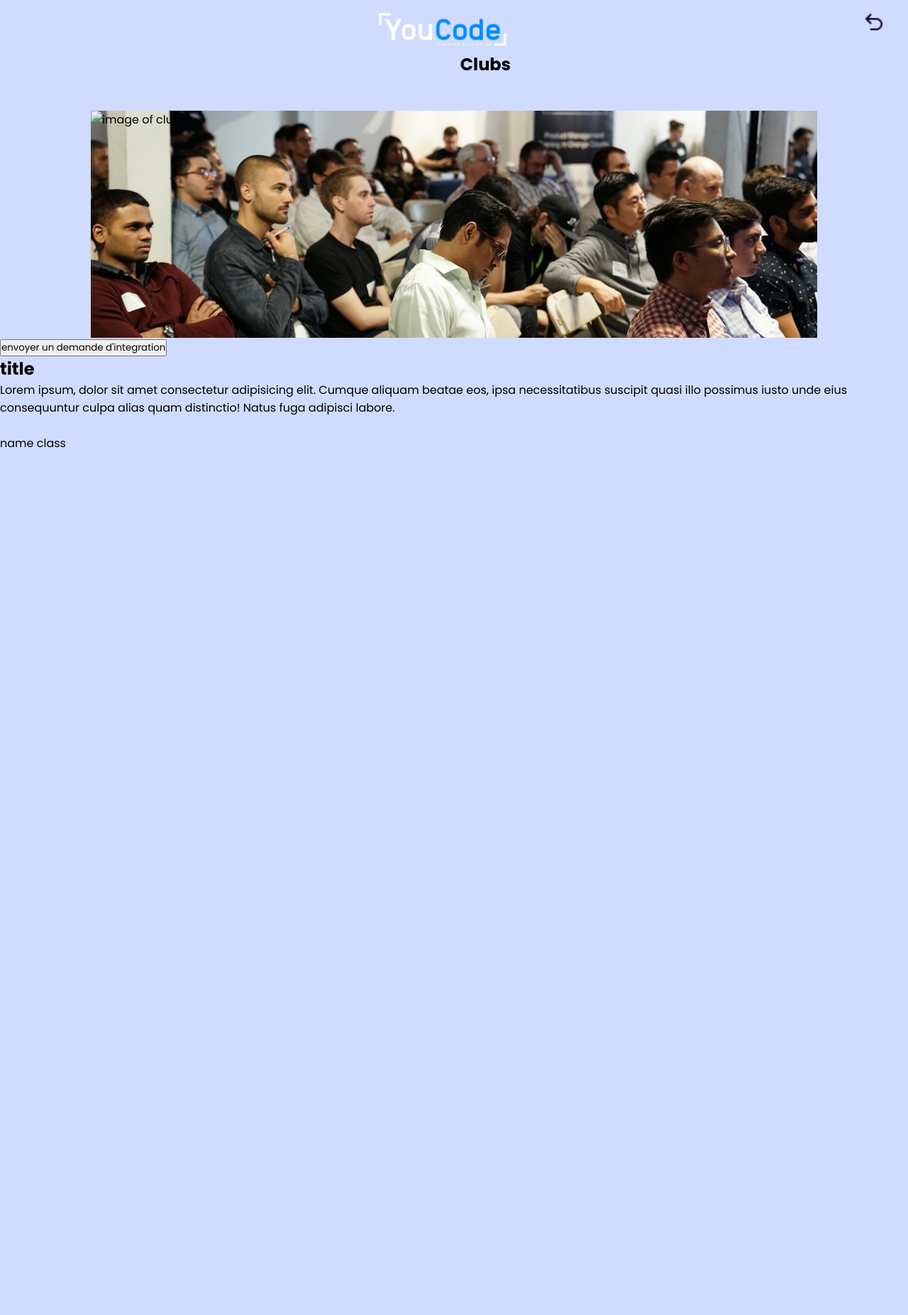
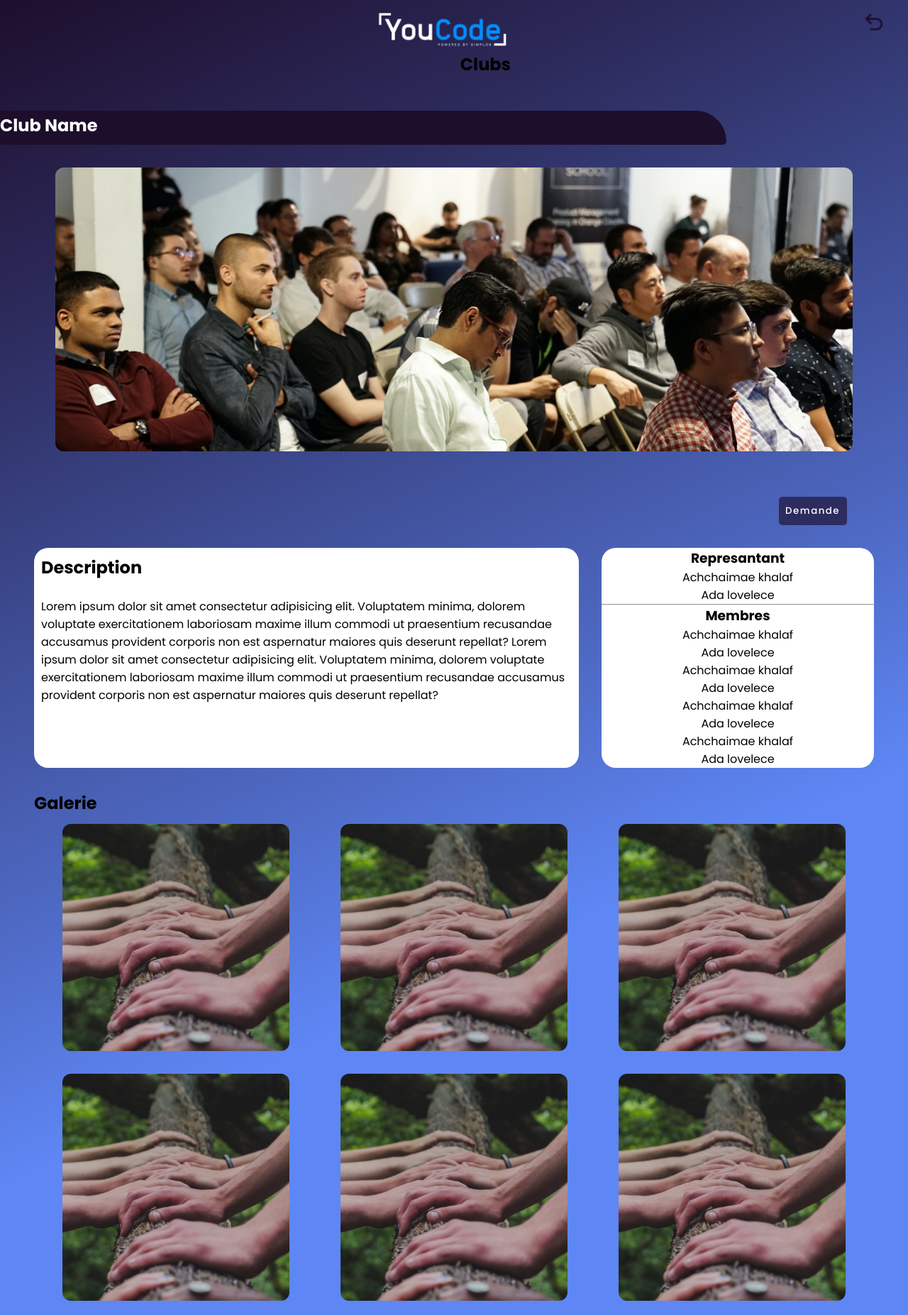
Before and after one commit to Achchaimae/Gestion-des-clubs, a PHP site: page /pages/club.html in a window 1280 px wide. Shown: the whole page at 71% size. Before the commit the page ends 631 px from the top, so only its background shows below. Run offline with PHP 8.4, Linux system fonts and the light colour scheme.

Commit message:
css update

```diff
--- a/gestion club/style.css
+++ b/gestion club/assets/css/style.css
@@ -6,12 +6,12 @@
     font-family: 'Poppins', sans-serif;
 }
 body{
-    background-color: #CFDCFF;
+    background:  linear-gradient(155.11deg, #1D0E2C 0%, #2D2C5E 19.71%, #3D4B91 36.38%, #4E69C3 53.46%, #5E87F5 68.63%);
 }
 main{
     display: flex;
     flex-direction: column;
-    /* gap: 3rem; */
+
 }
 section{
     margin-bottom: 2rem;
@@ -35,16 +35,14 @@ section{
 
 }
 .events{
-    background-image: url(event_of_week.png);
+    background-image: url(../image/event_of_week.png);
     background-repeat: no-repeat;
     width: 80%;
     background-position: center;
     background-size: cover;
     height: 20rem;
     left: 10%;
-    /* position: relative; */
     top: 5rem;
-    /* flex-direction: column; */
     margin: 0 auto;
     display: flex;
 
@@ -65,7 +63,7 @@ section{
     padding-top: 2rem;
 }
 .club_card{
-    background-image: url(gaming.png);
+    background-image: url(../image/gaming.png);
     background-repeat: no-repeat;
     width: 80vw;
     background-position: top;
@@ -172,86 +170,131 @@ section{
     width: 50%;
     height: 3rem;
 }
-
-
-
-
-
-
-
-
-
-
-
-
-
-
  #login_btn{
     width: 20%;
     background-color: #1D0E2C;
     color: #fff;
 }
-/* .club_card .club_name {
+/* styling club page */
+.club_container{
+    margin:  auto 3rem;
+    display: flex;
+    flex-direction: column;
+    gap: 2rem;
+}
+.club_title{
+
+width: 80vw;
+height: 3rem;
+left: 0px;
+top: 872px;
+margin-left: 0;
+background:#1D0E2C;
+color: #fff;
+border-radius: 0px 90px 10px 0px;
+padding-top: 3px;
+}
+.img_club{
+    background-image: url(../image/event_of_week.png);
+    background-repeat: no-repeat;
+    width: 95%;
+    background-position: center;
+    background-size: cover;
+    height:25rem;
+    border-radius: 12px;
+    top: 5rem;
+    margin: 0 auto;
+    display: flex;
+    align-items: flex-end;
+}
+.demande{
+    margin-top: 2rem;
+    margin-left: 82vw;
+}
+.demande_btn{
+    width: 6rem;
+    height:2.5rem;
+    padding: 2px;
+    border-radius: 5px;
+    border: none;
+    background-color: #2D2C5E;
+    color: white;
+    font-weight: 500;
+    letter-spacing: 1.5px;
+}
+.about_club{
+    display: flex;
+    flex-direction: row;
+    justify-content: space-between;
+    justify-items: center;
+    gap:2rem;
+}
+.club_desc{
+    background: white;
+    width: 60vw;
+    border-radius: 20px;
+    padding: 10px 10px;
+
+}
+.club_membres{
+    width: 30vw;
+    background-color: #fff;
+    border-radius: 20px;
     text-align: center;
+}
+.club_membres li{
+    list-style-type: none;
+}
+.galerie{
+    display: flex;
+   flex-direction: row;
+   flex-wrap: wrap;
+   justify-content: space-evenly;
+   gap: 2rem;
 
-    letter-spacing: 4px;
 
-    color: #ffffff;
-    writing-mode: vertical-rl;
-    text-orientation: upright;
-
-    width: 80px;
-    display: flex;
-    align-items: center;
-    justify-content: center;
-    height: 12rem;
+}
+.activite{
+    background: url(../image/activite.png);
+    background-repeat: no-repeat;
+    background-position: center;
+    background-size: cover;
+    cursor: pointer;
+    width: 20rem;
+    height: 20rem;
+    border-radius: 12px;
+    justify-items: flex-end;
+    align-items: flex-end;
+}
+.activite:hover {
+  background:#2d2c5ed5;
+  opacity: 13;
 }
 
-.club_card .quote{
-    font-size:larger;
-    color: #ffffff;
+.activite{
+    transition: 0.3s;
+    transform: translateY(-20px);
+}
+.activite:hover h3 , .activite:hover p{
+   transform: translateY(0);
+}
+ .activite h3{
+    color: white;
     text-align: center;
-    width: 100%;
-    display: flex;
-    flex-direction: column;
-    align-items: center;
-    justify-content: center;
+    display: none;
+    margin: 5px auto ;
 }
-.quote button{
+.activite p{
+    padding: 10px;
+    color: white;
+    font-size: medium;
+    text-align: center;
+    justify-self: unset;
     display: none;
 }
-.club_card .quote p{
-    display: none;
-    width: 80%;
+:is(.activite:hover) h3{
+   display: block;
 }
-
-:is(.club_card:hover) .quote p{
+:is(.activite:hover) p{
     display: block;
-
-}
-:is(.club_card:hover) .quote button{
-    display: block;
-
-}
-.club_name{
-    background-color: #1D0E2C;
-}
-.right .quote{
-    order: 3;
-}
-
-
-.left{
-    border-radius: 10px 0 0 10px;
-    margin: 0 0 0 auto;
-    display: flex;
-    justify-content: space-between;
-}
-
-.right{
-    border-radius:  0 10px 10px 0 ;
-    margin: 0 auto 0 0;
-    display: flex;
-    justify-content: left;
-}
- */
+ }
--- a/gestion club/club.html
+++ /dev/null
@@ -1,53 +0,0 @@
-<!DOCTYPE html>
-<html lang="en">
-<head>
-    <meta charset="UTF-8">
-    <meta http-equiv="X-UA-Compatible" content="IE=edge">
-    <meta name="viewport" content="width=device-width, initial-scale=1.0">
-    <!-- linking css style -->
-    <link rel="stylesheet" href="style.css">
-    <!-- end linking css style -->
-
-     <!-- link a font style -->
-     <link rel="preconnect" href="https://fonts.gstatic.com/" crossorigin>
-     <link href="https://fonts.googleapis.com/css2?family=Poppins:wght@100;200;300;400;500;600;700&display=swap" rel="stylesheet">
-         <!-- end linking a font style -->
-    <title>youcode Club</title>
-    <link rel="icon" type="image/x-icon" href="icon_web.png">
-</head>
-<body>
-    <main>
-        <section class="navbar">
-            <div></div>
-            <div class="youcode_logo">
-                 <img src="youcode_logo.png" alt="youcode_logo">
-                 <h1>Clubs</h1>
-            </div>
-            <a href="index.html">
-                <img src="back_icon.png" alt="Sign_out" class="Sign_up">
-            </a>
-        </section>
-        <section>
-            <div>
-                <img src="#" alt="image of club" class="events">
-            </div>
-            <div>
-                <button type="submit" id="demande_Integra">envoyer un demande d'integration</button>
-            </div>
-            <div>
-                <h1>title</h1>
-                <span>Lorem ipsum, dolor sit amet consectetur adipisicing elit. Cumque aliquam beatae eos, ipsa necessitatibus suscipit quasi illo possimus iusto unde eius consequuntur culpa alias quam distinctio! Natus fuga adipisci labore.</span>
-            </div>
-            <div class="memebres">
-                <div class="representant">
-                    <img src="#" alt="">
-                    <div>
-                        name
-                        class
-                    </div>
-                </div>
-            </div>
-        </section>
-    </main>
-</body>
-</html>
--- /dev/null
+++ b/gestion club/pages/club.html
@@ -0,0 +1,112 @@
+<!DOCTYPE html>
+<html lang="en">
+<head>
+    <meta charset="UTF-8">
+    <meta http-equiv="X-UA-Compatible" content="IE=edge">
+    <meta name="viewport" content="width=device-width, initial-scale=1.0">
+    <!-- linking css style -->
+    <link rel="stylesheet" href="../assets/css/style.css">
+    <!-- end linking css style -->
+
+     <!-- link a font style -->
+     <link rel="preconnect" href="https://fonts.gstatic.com/" crossorigin>
+     <link href="https://fonts.googleapis.com/css2?family=Poppins:wght@100;200;300;400;500;600;700&display=swap" rel="stylesheet">
+         <!-- end linking a font style -->
+    <title>youcode Club</title>
+    <link rel="icon" type="image/x-icon" href="../assets/image/icon_web.png">
+</head>
+<body>
+    <main>
+        <section class="navbar">
+            <div></div>
+            <div class="youcode_logo">
+                 <img src="../assets/image/youcode_logo.png" alt="youcode_logo">
+                 <h1>Clubs</h1>
+            </div>
+            <a href="../index.html">
+                <img src="../assets/image/back_icon.png" alt="back icon" class="Sign_up">
+            </a>
+        </section>
+        <section>
+            <div class="club_title">
+                <h1>  Club Name</h1>
+            </div>
+        </section>
+        <section class="club_container">
+
+            <div class="img_club">
+
+            </div>
+            <div class="demande">
+                <button type="submit" id="demande_Integra" class="demande_btn" >Demande</button>
+            </div>
+            <div class="about_club">
+                <div class="club_desc">
+                    <h1> Description </h1><br>
+                    Lorem ipsum dolor sit amet consectetur adipisicing elit. Voluptatem minima, dolorem voluptate exercitationem laboriosam maxime illum commodi ut praesentium recusandae accusamus provident corporis non est aspernatur maiores quis deserunt repellat?
+                    Lorem ipsum dolor sit amet consectetur adipisicing elit. Voluptatem minima, dolorem voluptate exercitationem laboriosam maxime illum commodi ut praesentium recusandae accusamus provident corporis non est aspernatur maiores quis deserunt repellat?
+
+                </div>
+                <div class="club_membres">
+                    <ul>
+                        <li>
+                            <ul>
+                                <li>
+                                    <h3> Represantant</h3>
+                                </li>
+                                <li>Achchaimae khalaf</li>
+                                <li>Ada lovelece</li>
+                            </ul>
+                        </li>
+                        <hr>
+                        <li>
+                            <ul>
+                                <li>
+                                    <h3>Membres</h3>
+                                </li>
+                                <li>
+                                    <ul>
+                                        <li>Achchaimae khalaf</li>
+                                        <li>Ada lovelece</li>
+                                        <li>Achchaimae khalaf</li>
+                                        <li>Ada lovelece</li>
+                                        <li>Achchaimae khalaf</li>
+                                        <li>Ada lovelece</li>
+                                        <li>Achchaimae khalaf</li>
+                                        <li>Ada lovelece</li>
+                                    </ul>
+                            </ul>
+                        </li>
+                    </ul>
+                </div>
+
+            </div>
+            <h1>Galerie</h1>
+            <div class="galerie">
+
+                <div class="activite">
+                    <h3>title</h3>
+                    <p>aearognjajjorgnaornga
+                        ngrnagrnangrangangran</p>
+                </div>
+                <div class="activite">
+                    <h3>Title</h3>
+                </div>
+                <div class="activite">
+                    <h3>Title</h3>
+                </div>
+                <div class="activite">
+                    <h3>Title</h3>
+                </div>
+                <div class="activite">
+                    <h3>Title</h3>
+                </div>
+                <div class="activite">
+                    <h3>Title</h3>
+                </div>
+
+            </div>
+        </section>
+    </main>
+</body>
+</html>
```
Also changed, not shown: gestion club/index.html (+9 -28 lines), gestion club/pages/signup.html (renamed from gestion club/signup.html, +4 -4 lines), gestion club/assets/image/Sign_up.png (renamed from gestion club/Sign_up.png), gestion club/assets/image/activite.png (added), gestion club/assets/image/back_icon.png (renamed from gestion club/back_icon.png), gestion club/assets/image/event_of_week.png (renamed from gestion club/event_of_week.png), gestion club/assets/image/gaming.png (renamed from gestion club/gaming.png), gestion club/assets/image/icon_web.png (renamed from gestion club/icon_web.png), gestion club/assets/image/robotique.png (renamed from gestion club/robotique.png), gestion club/assets/image/youcode_logo.png (renamed from gestion club/youcode_logo.png), gestion club/website_icon.png (deleted).
